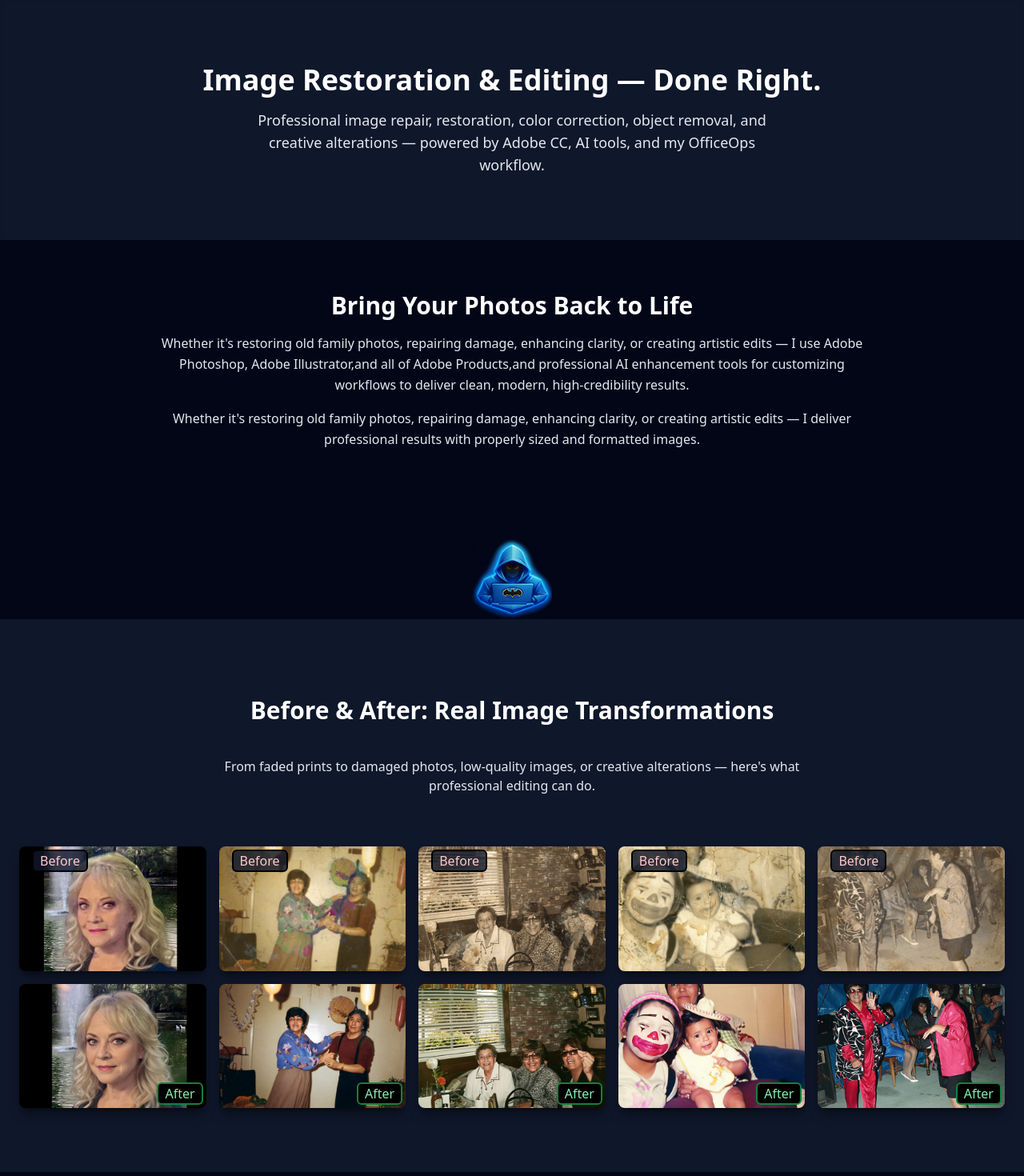
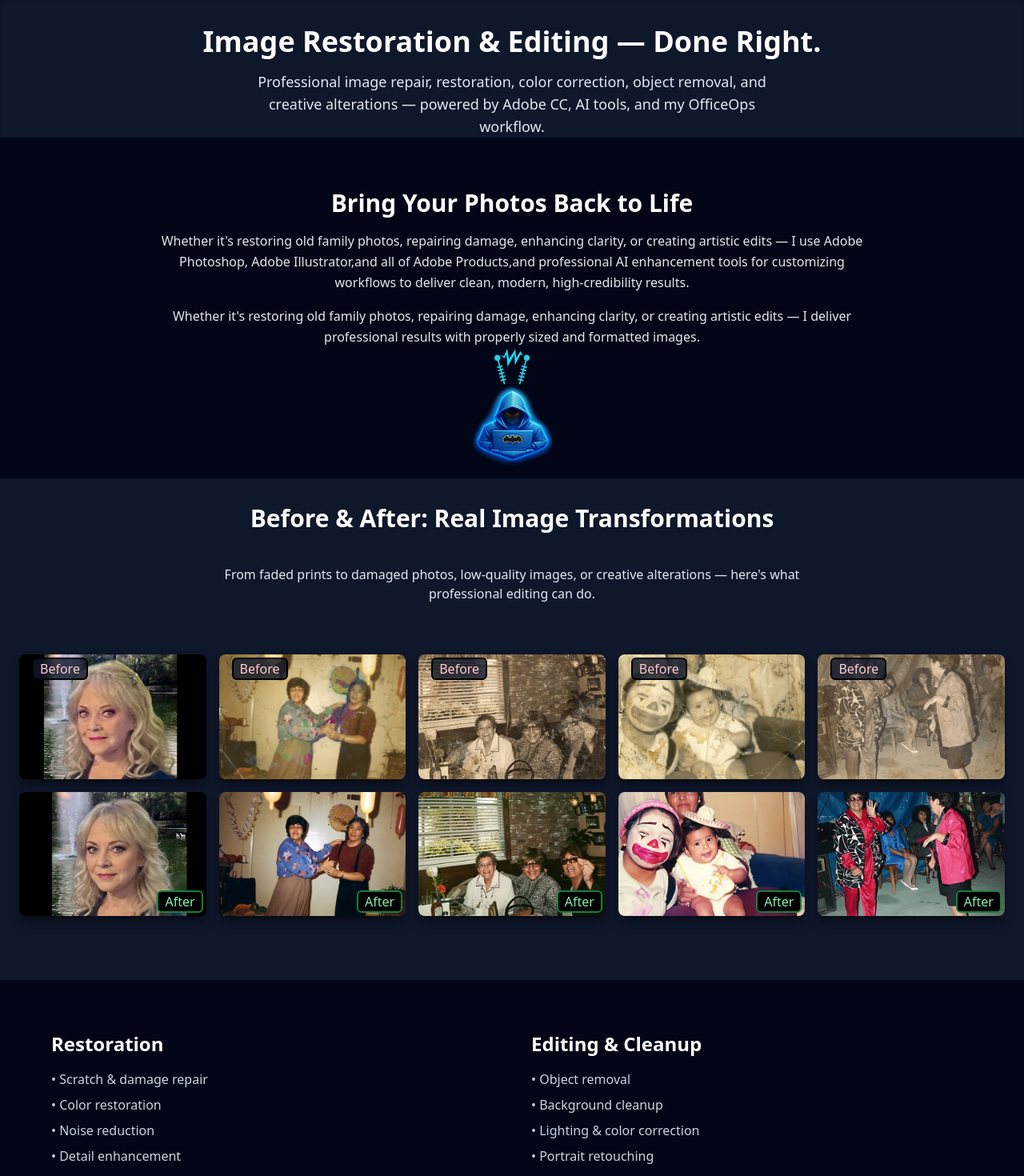
Before and after one commit to MyBaBB/OfficeOps, a React (Vite) app: page /image_restore in a window 1280 px wide. Shown: the top 1470 px of the page at 80% size. Built offline with nearby package versions, Linux system fonts and the light colour scheme.

Commit message:
worked on the batman buddy and added a data tool tip

```diff
--- a/src/Pages/ImageRestoreFolder/Restore_Images.jsx
+++ b/src/Pages/ImageRestoreFolder/Restore_Images.jsx
@@ -35,7 +35,7 @@ export default function ImageOps() {
     <div className="min-h-screen w-full bg-slate-950 text-slate-200">
 
       {/* HERO */}
-      <section className="w-full bg-slate-900 px-6 py-20 text-center shadow-inner">
+      <section className="w-full bg-slate-900 px-6 pt-8 text-center shadow-inner">
         <h1 className="mb-4 text-4xl font-bold text-white">
           Image Restoration & Editing — Done Right.
         </h1>
@@ -65,9 +65,9 @@ export default function ImageOps() {
           </p>
         </div>
       </section>
-<HackerBuddyBottom />
+   <span className="relative flex w-fit m-auto mt-[-4rem] pb-4"><HackerBuddyBottom /></span>
       {/* BEFORE / AFTER GALLERY */}
-      <section className="w-full bg-slate-900 px-6 py-20">
+      <section className="w-full bg-slate-900 px-6 pb-20 pt-4">
         <h2 className="mb-10 pt-4 text-center text-3xl font-semibold text-white">
           Before & After: Real Image Transformations
         </h2>
```
